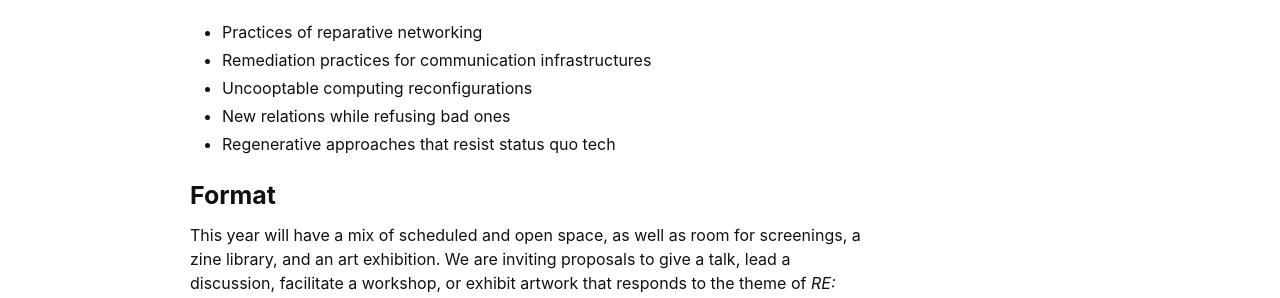
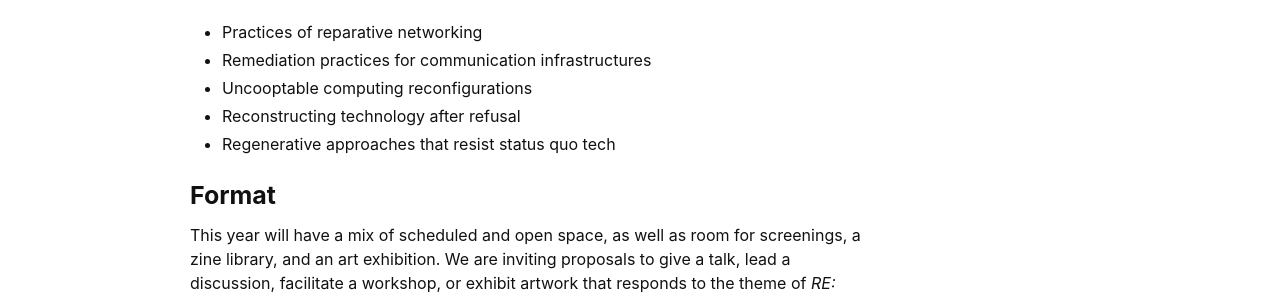
Before and after one commit to ournetworks/ournetworks.ca, a Jekyll site: the page built from index.md, in a window 1280 px wide and 900 px high, scrolled down 882 px. Shown: the part 154-452 px from the top of the window. Built offline with Jekyll 4.4.1, drawn with Linux system fonts in a browser that asks for light colours.

Commit message:
Update index.md

```diff
--- a/index.md
+++ b/index.md
@@ -18,7 +18,7 @@ We are inviting proposals for talks, workshops, discussions, demonstrations, art
 - Practices of reparative networking
 - Remediation practices for communication infrastructures
 - Uncooptable computing reconfigurations
-- New relations while refusing bad ones
+- Reconstructing technology after refusal
 - Regenerative approaches that resist status quo tech
 
 ### Format
```
